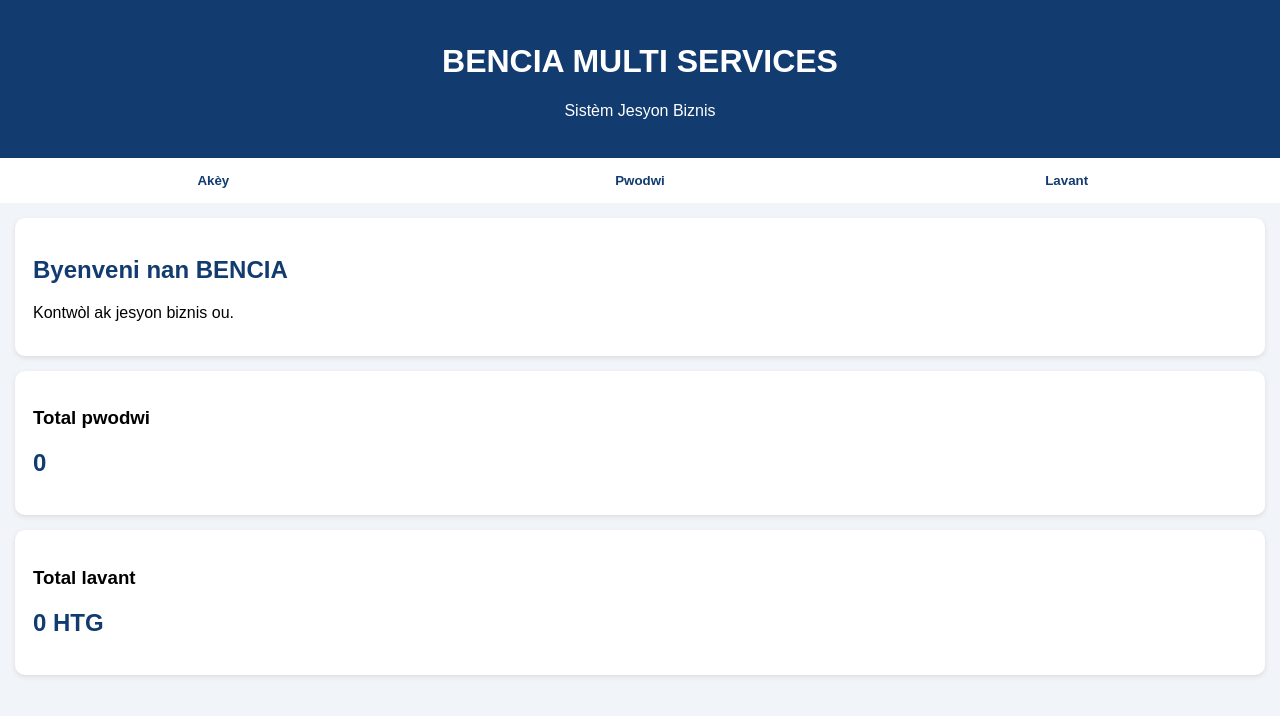
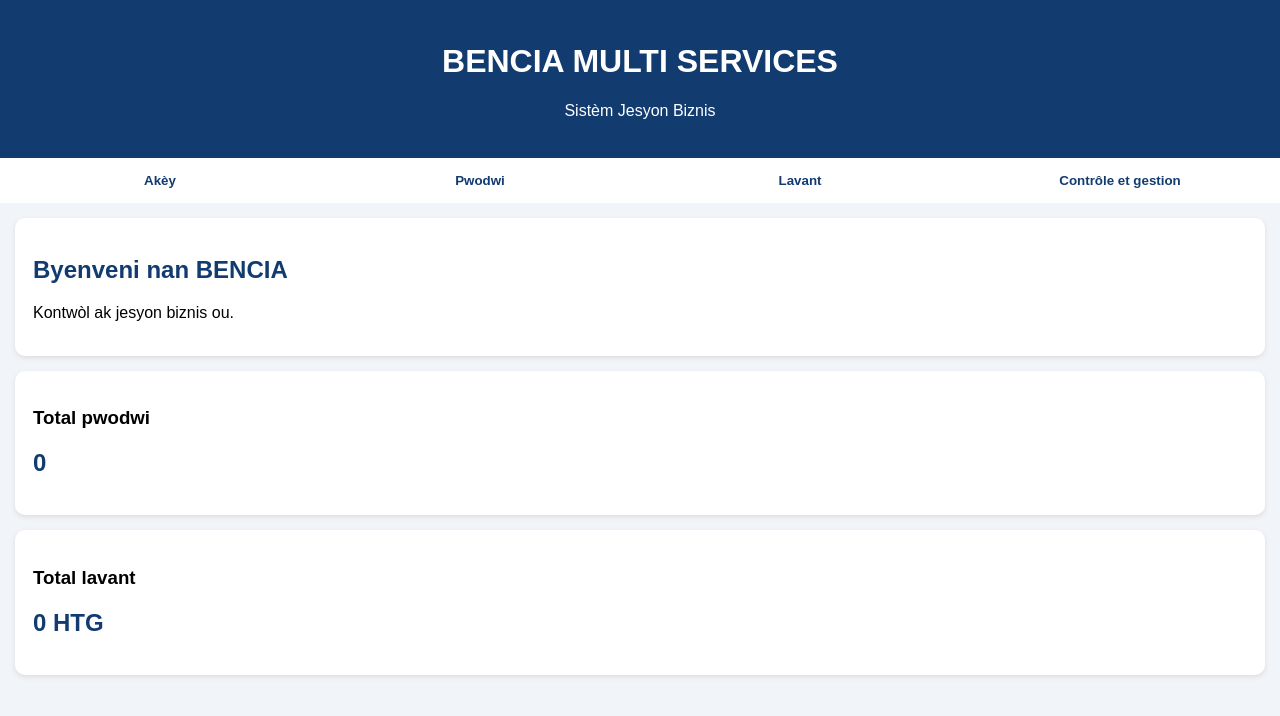
Before and after one commit to camille181992/nexabiz-android-, a plain HTML site: page index.html in a window 1280 px wide. Drawn offline with Linux system fonts and the light colour scheme.

Commit message:
Add admin button to navigation

```diff
--- a/index.html
+++ b/index.html
@@ -72,6 +72,7 @@ h2 {
 <button onclick="show('home')">Akèy</button>
 <button onclick="show('products')">Pwodwi</button>
 <button onclick="show('sales')">Lavant</button>
+    <button onclick="show('admin')">Contrôle et gestion</button>
 </nav>
 
 <main>
```
